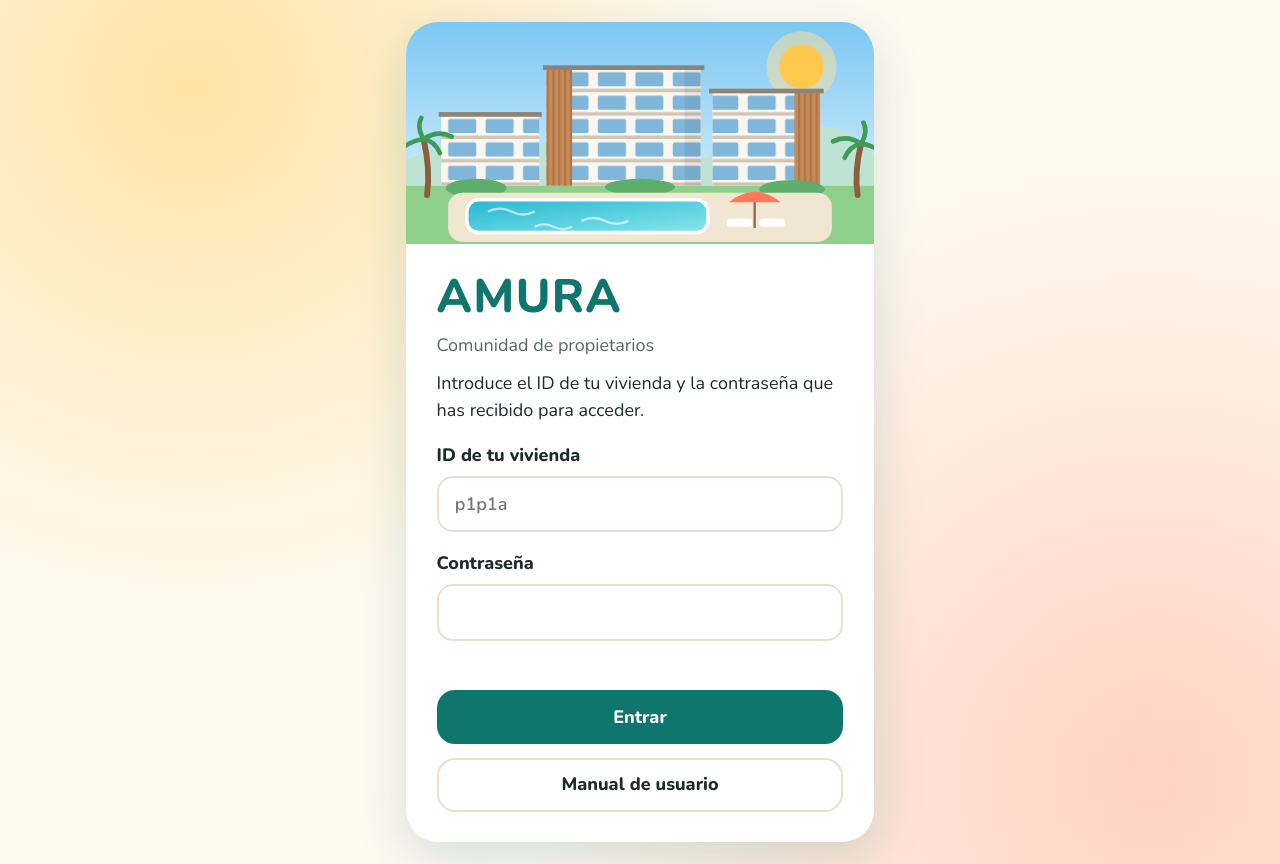
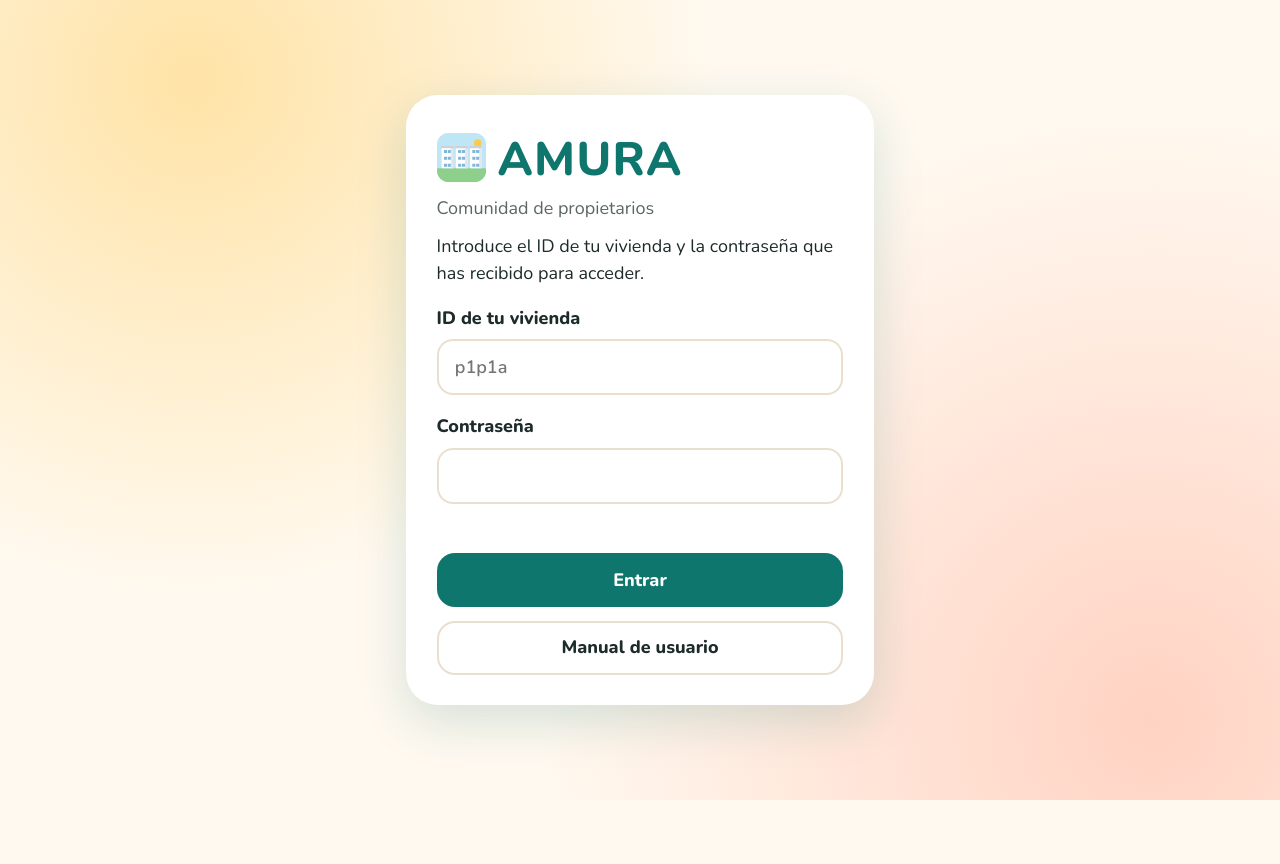
Before and after one commit to cpamura/amura, a plain HTML site: page index.html in a window 1280 px wide. After the commit the page ends 800 px from the top, so only its background shows below. Drawn offline with nearby package versions, Linux system fonts and the light colour scheme.

Commit message:
Add files via upload

```diff
--- a/index.html
+++ b/index.html
@@ -12,33 +12,15 @@
 <link rel="stylesheet" href="styles.css">
 </head>
 <body>
+<svg width="0" height="0" style="position:absolute" aria-hidden="true"><defs>
+<clipPath id="lt"><rect width="64" height="64" rx="15"/></clipPath>
+<g id="bl"><rect width="15" height="27" rx="1.5" fill="#fff"/><rect x="12" width="3" height="27" fill="#E3E7EB"/><path fill="#7FB6D9" d="M3 3h4v4H3zM8 3h4v4H8zM3 12h4v4H3zM8 12h4v4H8zM3 21h4v4H3zM8 21h4v4H8z"/><rect x="-1" y="-2" width="17" height="3" rx="1.5" fill="#CBD2D9"/></g>
+<symbol id="logo" viewBox="0 0 64 64"><g clip-path="url(#lt)"><rect width="64" height="64" fill="#BFE6F5"/><circle cx="53" cy="13" r="5" fill="#FFC94D"/><rect y="46" width="64" height="18" fill="#8ED08B"/><use href="#bl" x="6" y="19"/><use href="#bl" x="24.5" y="19"/><use href="#bl" x="43" y="19"/></g></symbol>
+</defs></svg>
 
 <section id="login" hidden>
   <form id="form-login">
-    <svg class="hero" viewBox="0 0 400 190" role="img" aria-label="Residencial con piscina y zonas verdes" xmlns="http://www.w3.org/2000/svg">
-<defs>
-<linearGradient id="cielo" x1="0" y1="0" x2="0" y2="1"><stop offset="0" stop-color="#7CC8F2"/><stop offset="1" stop-color="#EAF7FF"/></linearGradient>
-<linearGradient id="agua" x1="0" y1="0" x2="1" y2="1"><stop offset="0" stop-color="#27B7D1"/><stop offset="1" stop-color="#86E6EC"/></linearGradient>
-<pattern id="vent" width="32" height="20" patternUnits="userSpaceOnUse"><rect x="4" y="3" width="24" height="12" rx="1.5" fill="#7FB6D9"/><rect y="15" width="32" height="2" fill="#fff" opacity=".6"/><rect y="17" width="32" height="3" fill="#CFC6B5"/></pattern>
-<pattern id="mad" width="5" height="10" patternUnits="userSpaceOnUse"><rect width="5" height="10" fill="#C58B5A"/><rect width="2" height="10" fill="#B27646"/></pattern>
-</defs>
-<rect width="400" height="190" fill="url(#cielo)"/>
-<circle cx="338" cy="38" r="30" fill="#FFE29A" opacity=".5"/><circle cx="338" cy="38" r="19" fill="#FFC94D"/>
-<path d="M0 118 Q70 86 140 112 T290 104 T400 114 V150 H0Z" fill="#BFE3D3"/>
-<rect x="30" y="80" width="84" height="62" fill="#FBF7F0"/><rect x="30" y="80" width="84" height="60" fill="url(#vent)"/><rect x="28" y="77" width="88" height="4" fill="#8B8478"/>
-<rect x="120" y="40" width="132" height="100" fill="#FBF7F0"/><rect x="120" y="40" width="132" height="100" fill="url(#vent)"/><rect x="120" y="40" width="22" height="100" fill="url(#mad)"/><rect x="238" y="40" width="14" height="100" fill="#000" opacity=".07"/><rect x="117" y="37" width="138" height="4" fill="#8B8478"/>
-<rect x="262" y="60" width="92" height="82" fill="#FBF7F0"/><rect x="262" y="60" width="92" height="80" fill="url(#vent)"/><rect x="332" y="60" width="22" height="80" fill="url(#mad)"/><rect x="259" y="57" width="98" height="4" fill="#8B8478"/>
-<rect y="140" width="400" height="50" fill="#8ED08B"/>
-<ellipse cx="60" cy="142" rx="26" ry="8" fill="#5DAE6B"/><ellipse cx="200" cy="141" rx="30" ry="7" fill="#5DAE6B"/><ellipse cx="330" cy="143" rx="28" ry="8" fill="#5DAE6B"/>
-<rect x="36" y="146" width="328" height="42" rx="12" fill="#F1E6D2"/>
-<rect x="52" y="152" width="206" height="28" rx="10" fill="url(#agua)" stroke="#fff" stroke-width="3"/>
-<path d="M70 162q10-5 20 0t20 0M150 170q10-5 20 0t20 0M110 175q8-4 16 0t16 0" stroke="#fff" stroke-width="2" fill="none" opacity=".6"/>
-<rect x="274" y="168" width="22" height="7" rx="3" fill="#fff"/><rect x="302" y="168" width="22" height="7" rx="3" fill="#fff"/>
-<line x1="298" y1="150" x2="298" y2="176" stroke="#8B6B4A" stroke-width="2"/><path d="M276 154Q298 136 320 154Z" fill="#FF7A59"/>
-<g stroke="#8B5E3C" stroke-width="5" stroke-linecap="round" fill="none"><path d="M18 148Q21 126 15 100"/><path d="M386 148Q383 128 389 104"/></g>
-<g stroke="#3F9B57" stroke-width="4" stroke-linecap="round" fill="none"><path d="M15 100q-14 2-22 12M15 100q12-8 24-2M15 100q-6-10-2-18M15 100q10 2 14 12"/><path d="M389 104q14 2 22 12M389 104q-12-8-24-2M389 104q6-10 2-18M389 104q-10 2-14 12"/></g>
-</svg>
-    <h1>AMURA</h1>
+    <h1><svg class="logo" aria-hidden="true"><use href="#logo"/></svg>AMURA</h1>
     <p>Comunidad de propietarios</p>
     <p class="lead">Introduce el ID de tu vivienda y la contraseña que has recibido para acceder.</p>
     <label>ID de tu vivienda
@@ -55,7 +37,7 @@
 
 <section id="app" hidden>
   <header>
-    <div class="id"><strong>AMURA</strong><span id="quien"></span></div>
+    <div class="id"><strong><svg class="logo" aria-hidden="true"><use href="#logo"/></svg>AMURA</strong><span id="quien"></span></div>
     <div class="acc">
       <button class="sec" id="btn-letra" aria-label="Cambiar el tamaño de la letra">A+</button>
       <button class="sec" id="btn-ayuda">Ayuda</button>
--- a/styles.css
+++ b/styles.css
@@ -94,7 +94,6 @@ dialog h2{font-size:1.4rem}
 .manual h4{margin:1rem 0 .2rem;color:var(--tinta);font-size:1rem}
 #toast{position:fixed;left:1rem;right:1rem;bottom:calc(5.2rem + env(safe-area-inset-bottom,0px));z-index:6;display:flex;justify-content:space-between;align-items:center;gap:.6rem;padding:.6rem .9rem;border-radius:18px;background:var(--tinta);color:var(--fondo);box-shadow:0 8px 24px rgba(0,0,0,.3)}
 #toast button{min-height:2.4rem;background:var(--sol);color:#2B1000;border-radius:14px}
-.hero{display:block;width:calc(100% + 3.4rem);max-width:none;margin:-1.7rem -1.7rem 1rem;border-radius:32px 32px 0 0}
 #form-login .lead{margin-top:.6rem;color:var(--tinta)}
 .manual img{display:block;width:100%;max-width:19rem;margin:.6rem auto;border-radius:18px;border:2px solid var(--linea)}
 .tiles.din strong{font-size:1.05rem;line-height:1.3}
@@ -102,3 +101,4 @@ dialog h2{font-size:1.4rem}
 .mini{display:flex;gap:.3rem;margin-top:.4rem;justify-content:flex-end}
 .mini button{min-height:2.2rem;padding:0 .7rem;font-size:.75rem}
 #ferr:empty{display:none}
+.logo{width:1.05em;height:1.05em;vertical-align:-.14em;margin-right:.25em;flex:none}
```
Also changed, not shown: apple-touch-icon.png, icon-192.png, icon-512.png.
